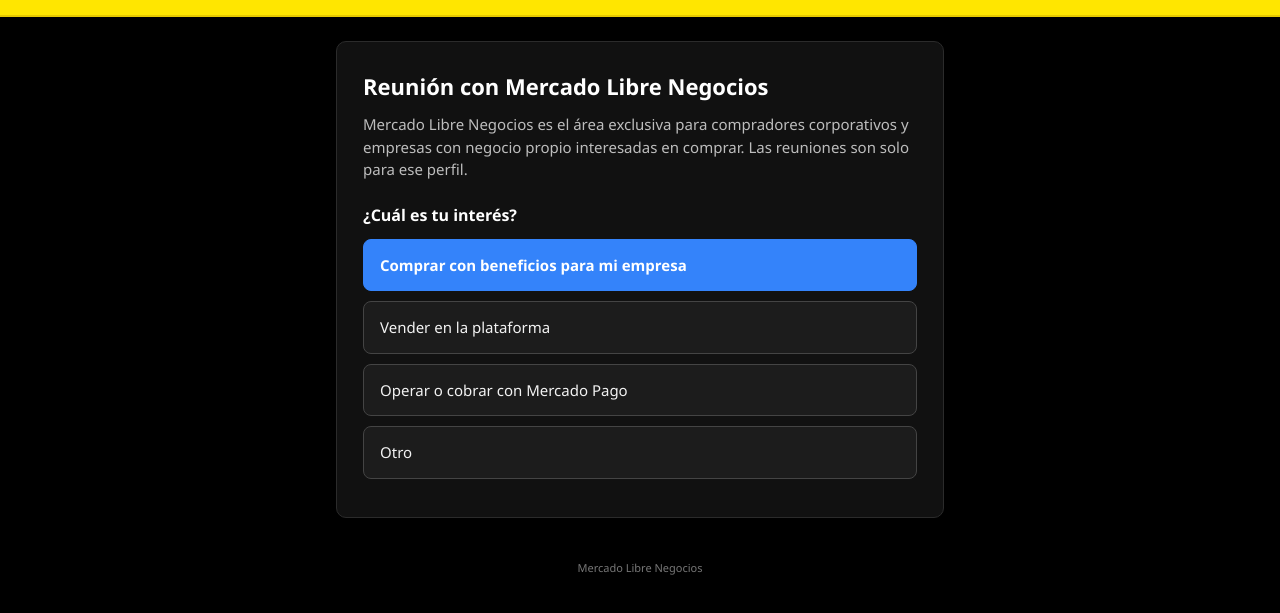
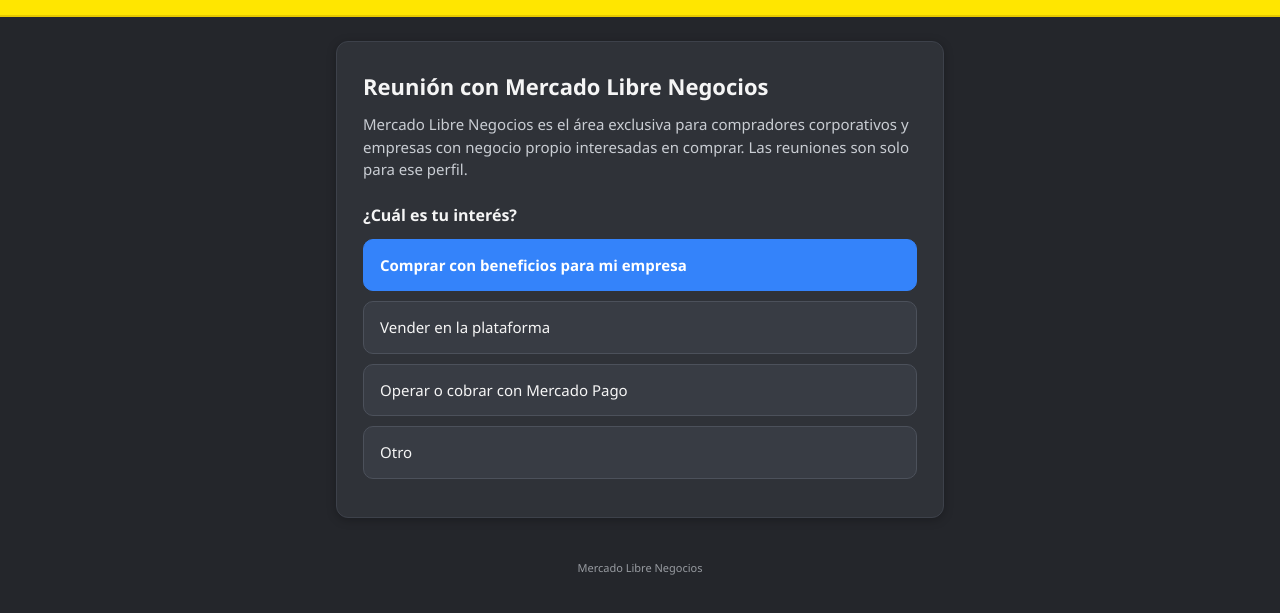
Before and after one commit to MLNegocios/mlnegocios.github.io, a plain HTML site: page index.html in a window 1280 px wide. Shown: the part 65-678 px from the top of the page. Drawn offline with Linux system fonts and the light colour scheme.

Commit message:
Tres temas oscuros para elegir

```diff
--- a/index.html
+++ b/index.html
@@ -7,24 +7,28 @@
 <title>Reunión con Mercado Libre Negocios</title>
 <style>
   *{box-sizing:border-box;margin:0;padding:0}
-  body{font-family:'Proxima Nova','Segoe UI',system-ui,Arial,sans-serif;background:#000;color:#F2F2F2;line-height:1.5}
+  /* Tema por defecto = A (carbon suave). Vista previa de otros: agregar &t=a, &t=b o &t=c a la direccion */
+  body{--bg:#24262B;--card:#2F3238;--border:#3D414A;--text:#F5F5F5;--muted:#C9CDD3;--optbg:#383C44;--optborder:#4C515B;--hoverbg:#3A4A66}
+  body.t-b{--bg:#0E1A2E;--card:#14233D;--border:#243756;--text:#F4F7FB;--muted:#B8C4D8;--optbg:#1B2E4D;--optborder:#2F4770;--hoverbg:#22406E}
+  body.t-c{--bg:#1A1A1A;--card:#262626;--border:#3A3A3A;--text:#FFFFFF;--muted:#CFCFCF;--optbg:#303030;--optborder:#6B6226;--hoverbg:#3A3722}
+  body{font-family:'Proxima Nova','Segoe UI',system-ui,Arial,sans-serif;background:var(--bg);color:var(--text);line-height:1.5}
   .header{background:#FFE600;padding:18px 24px;border-bottom:2px solid #e6c900}
   .header img{height:44px;display:block}
   .wrap{max-width:640px;margin:24px auto;padding:0 16px}
-  .card{background:#111;border:1px solid #2B2B2B;border-radius:10px;padding:28px 26px;box-shadow:0 1px 6px rgba(0,0,0,.6)}
-  h1{font-size:22px;margin-bottom:6px;color:#fff}
-  .lead{font-size:15px;color:#BDBDBD;margin:10px 0 22px}
-  h2{font-size:16px;margin-bottom:12px;color:#fff}
-  .opt{display:block;width:100%;text-align:left;font:inherit;font-size:15px;padding:14px 16px;margin-bottom:10px;border-radius:8px;
-       border:1.5px solid #444;background:#1C1C1C;color:#F2F2F2;cursor:pointer}
-  .opt:hover{border-color:#3483FA;background:#17233A}
+  .card{background:var(--card);border:1px solid var(--border);border-radius:12px;padding:28px 26px;box-shadow:0 2px 10px rgba(0,0,0,.25)}
+  h1{font-size:22px;margin-bottom:6px;color:var(--text)}
+  .lead{font-size:15px;color:var(--muted);margin:10px 0 22px}
+  h2{font-size:16px;margin-bottom:12px;color:var(--text)}
+  .opt{display:block;width:100%;text-align:left;font:inherit;font-size:15px;padding:14px 16px;margin-bottom:10px;border-radius:10px;
+       border:1.5px solid var(--optborder);background:var(--optbg);color:var(--text);cursor:pointer}
+  .opt:hover{border-color:#3483FA;background:var(--hoverbg)}
   .opt.primary{border-color:#3483FA;background:#3483FA;color:#fff;font-weight:600}
   .opt.primary:hover{background:#2968c8;border-color:#2968c8}
   .opt:disabled{opacity:.55;cursor:default}
   .gracias{display:none;text-align:center;padding:10px 0}
-  .gracias h2{font-size:20px;margin-bottom:8px;color:#fff}
-  .gracias p{font-size:15px;color:#BDBDBD}
-  footer{text-align:center;font-size:11px;color:#777;padding:18px}
+  .gracias h2{font-size:20px;margin-bottom:8px;color:var(--text)}
+  .gracias p{font-size:15px;color:var(--muted)}
+  footer{text-align:center;font-size:11px;color:var(--muted);opacity:.7;padding:18px}
 </style>
 </head>
 <body>
@@ -55,6 +59,8 @@
   var ENTRY_REF = 'entry.301989891';
   var ENTRY_INTERES = 'entry.301989893';
   var AGENDA = 'https://calendar.app.google/vqHCkgvEREZkXmh69';
+  var tema = new URLSearchParams(location.search).get('t');
+  if (tema === 'b' || tema === 'c') { document.body.classList.add('t-' + tema); }
   var ref = (new URLSearchParams(location.search).get('c') || 'directo').replace(/[^A-Za-z0-9_\-]/g, '').slice(0, 40) || 'directo';
 
   function registrar(valor) {
```
